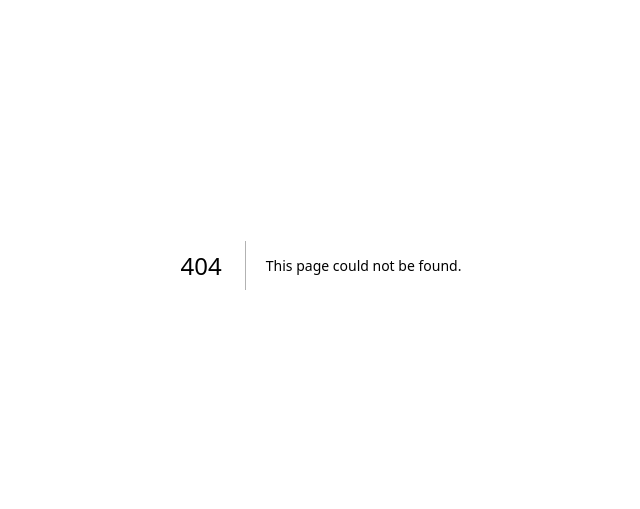
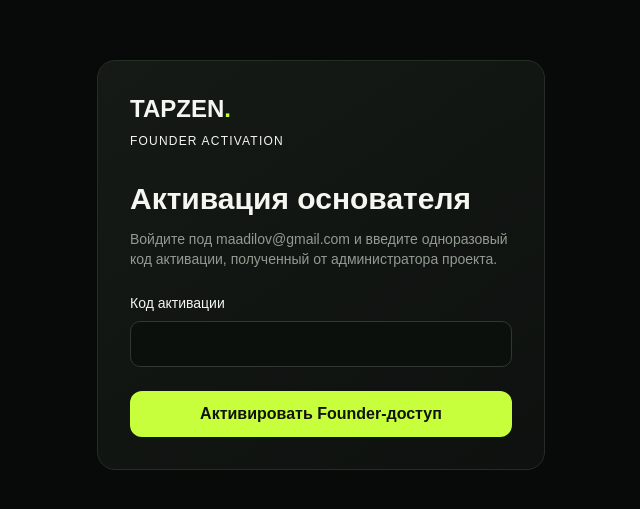
Before and after one commit to Fryuuyy/Tapzen-saas, a Next.js app in the folder apps/web/: page /founder-setup in a window 1280 px wide. Before the commit this address had no page. Shown: the part 135-644 px from the top of the page, without its empty margins (319-959 px from the left). Built offline with nearby package versions, Linux system fonts and the light colour scheme; no server answers.

Commit message:
Add secure Founder activation screen

```diff
--- /dev/null
+++ b/apps/web/src/app/founder-setup/page.tsx
@@ -0,0 +1,24 @@
+"use client";
+
+import { useState } from "react";
+import { useRouter } from "next/navigation";
+import { api } from "@/lib/api";
+
+export default function FounderSetupPage(){
+ const router=useRouter();
+ const [setupKey,setSetupKey]=useState("");
+ const [error,setError]=useState("");
+ const [busy,setBusy]=useState(false);
+ async function submit(event:React.FormEvent<HTMLFormElement>){
+  event.preventDefault();setError("");setBusy(true);
+  try{
+   await api<{success:boolean;role:string}>("/api/auth/founder-bootstrap",{method:"POST",body:JSON.stringify({setupKey})});
+   router.replace("/admin");
+  }catch(e){
+   const code=e instanceof Error?e.message:"FOUNDER_SETUP_FAILED";
+   const messages:Record<string,string>={FOUNDER_EMAIL_MISMATCH:"Войдите в аккаунт maadilov@gmail.com.",INVALID_FOUNDER_SETUP_KEY:"Код активации неверный.",FOUNDER_ALREADY_CLAIMED:"Founder-доступ уже активирован для другого аккаунта.",FOUNDER_SETUP_NOT_CONFIGURED:"Активация временно не настроена.",UNAUTHORIZED:"Сначала войдите в аккаунт.",ORGANIZATION_ACCESS_DENIED:"Не найдено рабочее пространство аккаунта."};
+   setError(messages[code]||"Не удалось активировать Founder-доступ: "+code);
+  }finally{setBusy(false);}
+ }
+ return <main className="flex min-h-screen items-center justify-center px-5 py-10"><form onSubmit={submit} className="surface w-full max-w-md p-8"><a href="/" className="text-2xl font-black">TAPZEN<span className="lime">.</span></a><div className="mt-2 text-xs tracking-widest text-lime-300">FOUNDER ACTIVATION</div><h1 className="mt-8 text-3xl font-bold">Активация основателя</h1><p className="muted mt-3 text-sm">Войдите под maadilov@gmail.com и введите одноразовый код активации, полученный от администратора проекта.</p><label className="mt-6 block text-sm">Код активации<input className="field mt-2" type="password" value={setupKey} onChange={e=>setSetupKey(e.target.value)} minLength={32} autoComplete="off" required /></label>{error&&<p role="alert" className="mt-4 rounded-lg border border-red-500/30 p-3 text-sm text-red-300">{error}</p>}<button disabled={busy} className="btn mt-6 w-full disabled:opacity-60">{busy?"Активируем…":"Активировать Founder-доступ"}</button></form></main>;
+}
```
